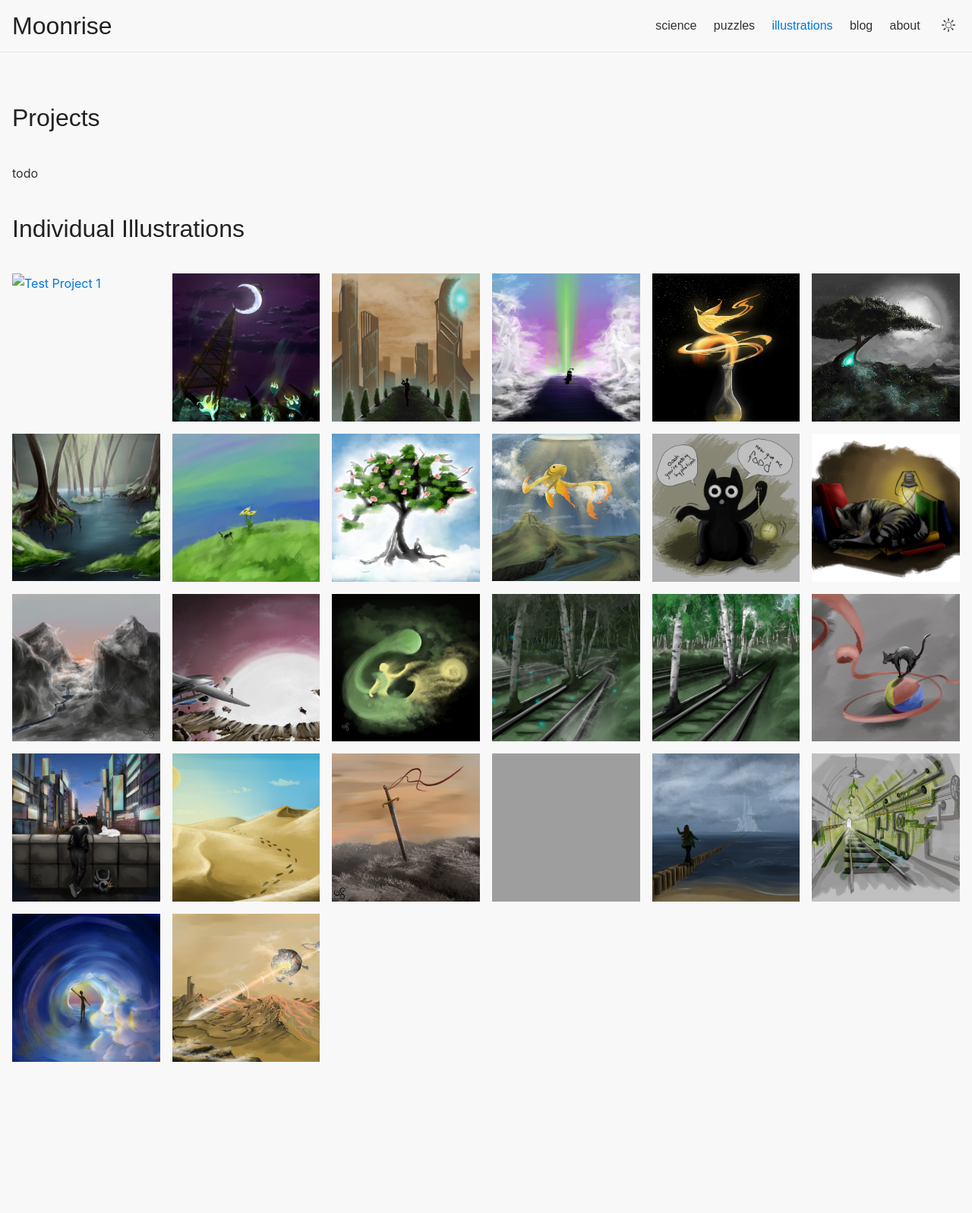
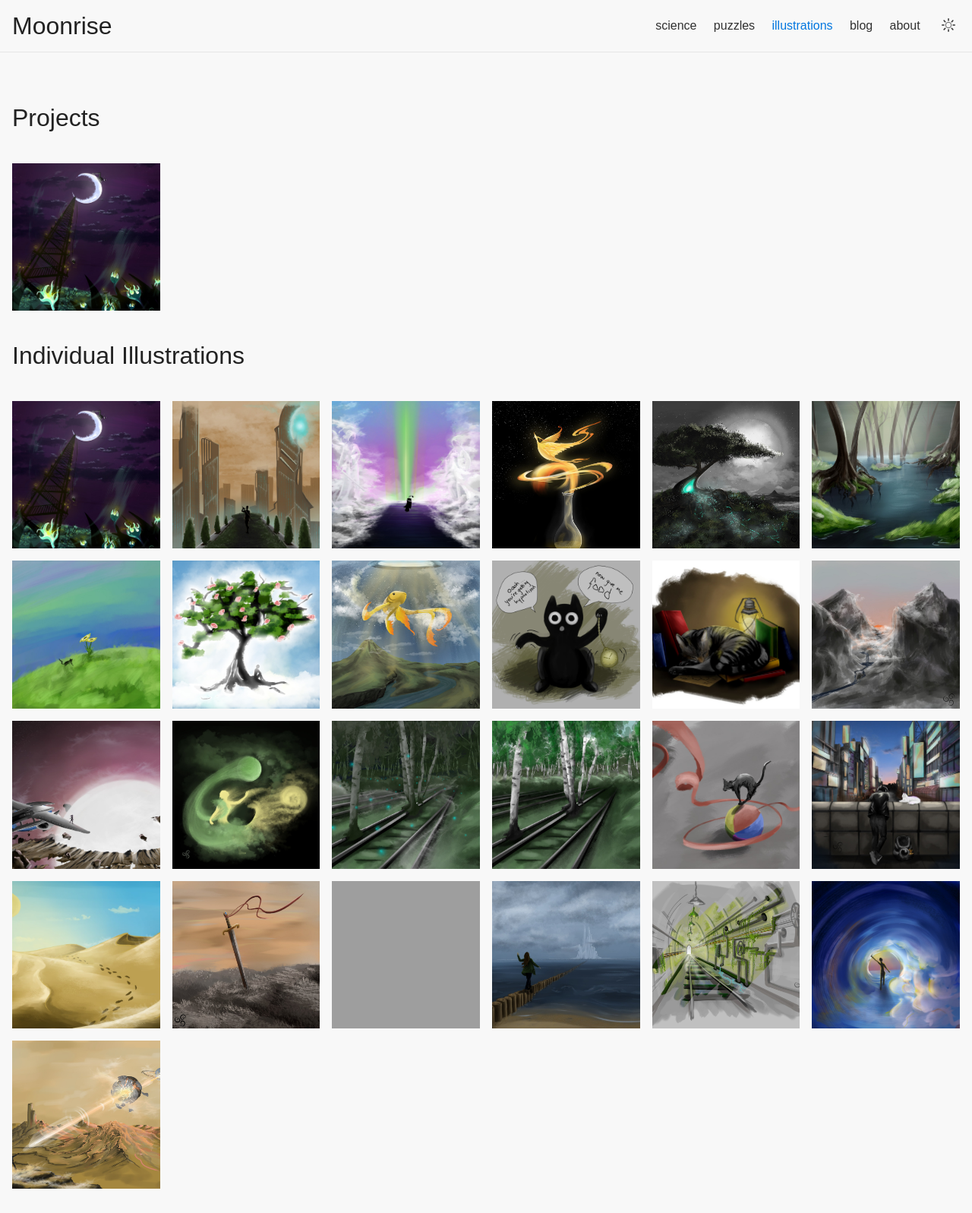
Before and after one commit to ovinogra/ovinogra.github.io, a Jekyll site: the page built from _pages/illustrations.md, in a window 1280 px wide. Shown: the whole page at 76% size. Built offline with Jekyll 4.4.1, drawn with Linux system fonts in a browser that asks for light colours; some web fonts are replaced; before the commit the page ends 1430 px from its top, so only the background shows below that; grey boxes are pictures that could not be loaded.

Commit message:
project art blocks

```diff
--- a/_pages/illustrations.md
+++ b/_pages/illustrations.md
@@ -24,25 +24,33 @@ full_width: true
           <p class="viewer-caption" hidden></p>
         </div>
       </div>
-      <img class="viewer-image" src="" alt="">
+      <div class="viewer-image"></div>
     </div>
   </div>
 </div>
 
 <div class="full-width">
   <h1>Projects</h1>
-  <!-- this needs to show only json objects with type project -->
+  <!-- this shows only json objects with type "project" -->
   <div class="illustrations-grid">
-    todo
+    {% assign projects = site.data.illustrations | where: "type", "project" %}
+    {% for item in projects %}
+    <a class="illustrations-tile" href="#{{ item.slug }}" data-slug="{{ item.slug }}" aria-label="Open {{ item.title }}">
+      <img src="{{ item.thumbnail }}" alt="{{ item.title }}">
+      <span class="tile-overlay"></span>
+      <span class="tile-label">open</span>
+    </a>
+    {% endfor %}
   </div>
 </div>
 
 <div class="full-width">
   <h1>Individual Illustrations</h1>
-  <!-- this needs to show only json objects with type single -->
+  <!-- this shows only json objects with type "single" -->
   <div class="illustrations-grid">
-    {% for item in site.data.illustrations %}
-    <a class="illustrations-tile" href="#{{ item.slug }}" data-slug="{{ item.slug }}" data-image="{{ item.image }}" data-title="{{ item.title }}" aria-label="Open {{ item.title }}">
+    {% assign singles = site.data.illustrations | where: "type", "single" %}
+    {% for item in singles %}
+    <a class="illustrations-tile" href="#{{ item.slug }}" data-slug="{{ item.slug }}" aria-label="Open {{ item.title }}">
       <img src="{{ item.image }}" alt="{{ item.title }}">
       <span class="tile-overlay"></span>
       <span class="tile-label">open</span>
--- a/assets/css/styles.css
+++ b/assets/css/styles.css
@@ -231,12 +231,19 @@ a {
 }
 
 .viewer-image {
-  display: block;
+  display: flex;
+  flex-direction: column;
+  gap: 1rem;
   order: 1;
   width: 100%;
   max-width: 1000px;
+  margin: 0 auto;
+}
+
+.viewer-image img {
+  display: block;
+  width: 100%;
   object-fit: contain;
-  margin: 0 auto;
 }
 
 .viewer-meta {
@@ -257,7 +264,7 @@ a {
 .illustrations-grid {
   display: grid;
   /* some copilot magic: fill available width while keeping constant spacing between tiles. */
-  grid-template-columns: repeat(auto-fit, minmax(clamp(var(--illustration-tile-min), 12vw, var(--illustration-tile-max)), 1fr));
+  grid-template-columns: repeat(auto-fill, minmax(clamp(var(--illustration-tile-min), 12vw, var(--illustration-tile-max)), 1fr));
   gap: var(--illustration-tile-gap);
   width: 100%;
 }
--- a/assets/js/illustrations.js
+++ b/assets/js/illustrations.js
@@ -30,11 +30,21 @@ function goToIllustration(index) {
   showViewer(item);
 }
 
+function renderImages(sources) {
+  viewerImage.innerHTML = "";
+  sources.forEach((src) => {
+    const img = document.createElement("img");
+    img.src = src;
+    img.alt = "";
+    viewerImage.appendChild(img);
+  });
+}
+
 function showViewer(item) {
   if (!item) return;
   currentIndex = getIllustrationIndex(item.slug);
-  viewerImage.src = item.image;
-  viewerImage.alt = item.title;
+  const sources = item.type === "project" ? item.images || [] : [item.image];
+  renderImages(sources);
   viewerTitle.textContent = item.title;
   viewerCaption.textContent = item.description || "";
   viewerCaption.hidden = !item.description;
```
